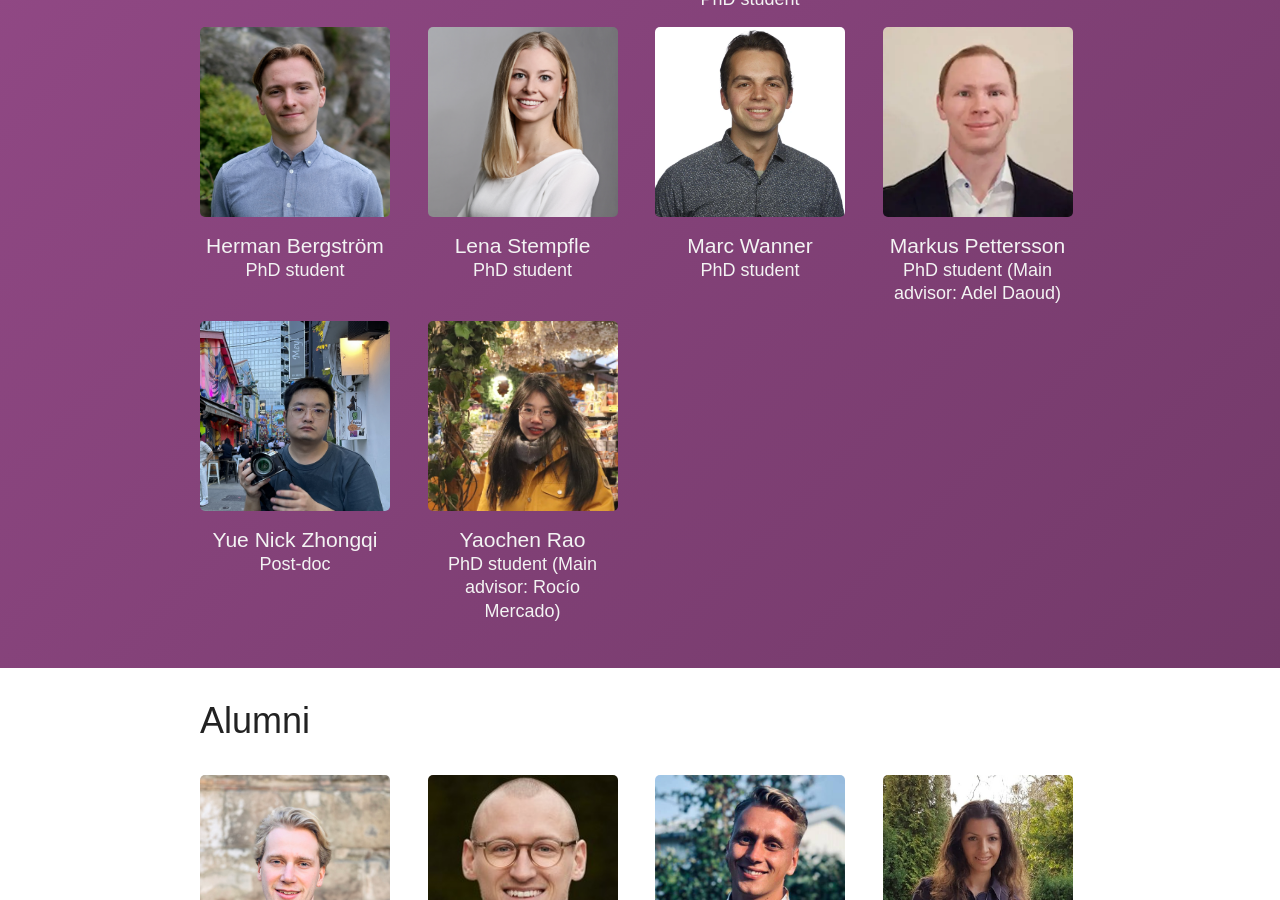
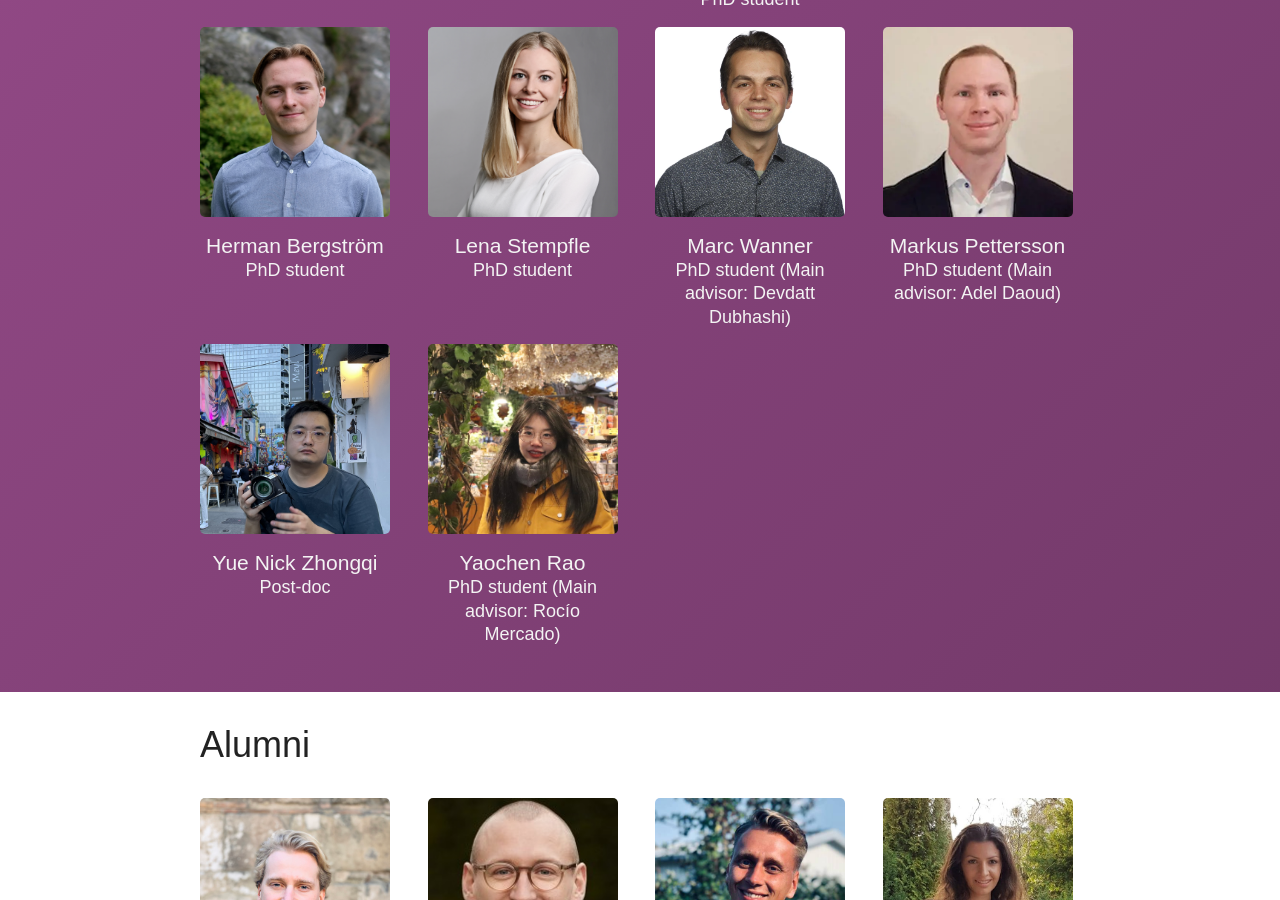
Before and after one commit to Healthy-AI/healthy-ai.github.io, a Jekyll site: the page built from people.markdown, in a window 1280 px wide and 900 px high, scrolled down 555 px. Built offline with Jekyll 4.4.1, drawn with Linux system fonts in a browser that asks for light colours.

Commit message:
Update position to include main advisor's name

```diff
--- a/_people/marc.markdown
+++ b/_people/marc.markdown
@@ -4,7 +4,7 @@ title: "Marc Wanner"
 category: people
 permalink: /people/marc
 image: /assets/people/marc.png
-position: "PhD student"
+position: "PhD student (Main advisor: Devdatt Dubhashi)"
 status: "current"
 ---
 
```
